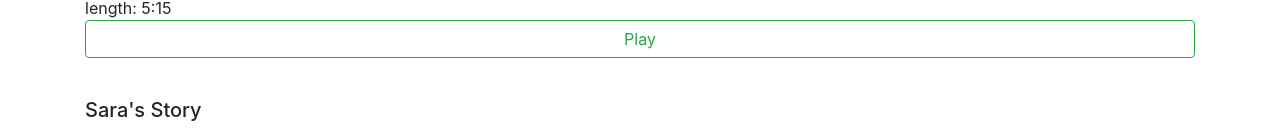
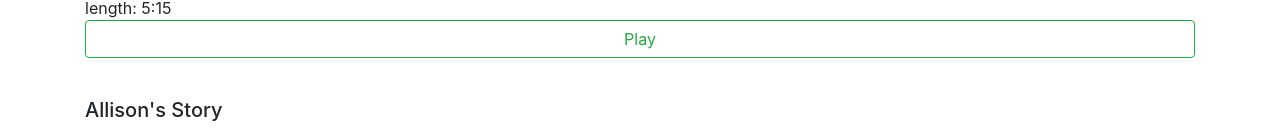
Before and after one commit to jakemoves/cohort-web-player, a Svelte app: page / in a window 1280 px wide. Shown: the part 662-796 px from the top of the page. Built offline with nearby package versions, Linux system fonts and the light colour scheme.

Commit message:
Added allison

```diff
--- a/src/App.svelte
+++ b/src/App.svelte
@@ -72,6 +72,20 @@
 			cues: [{
 				cueNumber: 1,
 				mediaURL: "https://overhear-winter-2019.s3.ca-central-1.amazonaws.com/05_Rachel_s_Story.mp3"
+			}]
+		},{
+			label: "Allison's Story",
+			storyteller: "[no storyteller]",
+			thumbnailImageURL: "",
+			thumbnailImageA11yText: "",
+			locationDescription: "",
+			duration: "5:15",
+			description: "[no description]",
+			contentWarning: "[no content warning]",
+			number: 6,
+			cues: [{
+				cueNumber: 1,
+				mediaURL: "https://overhear-winter-2019.s3.ca-central-1.amazonaws.com/06_Allison_s_Story.mp3"
 			}]
 		},{
 			label: "Sara's Story",
```
